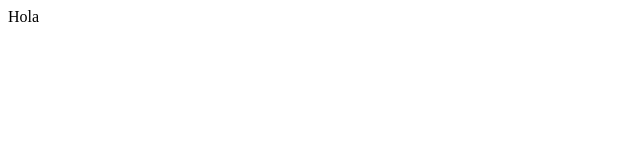
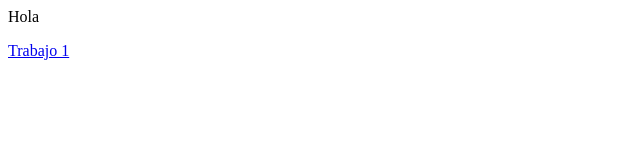
Before and after one commit to TadeoMendoza/plataformas-moviles-entregas, a plain HTML site: page index.html in a window 1280 px wide. Shown: the full height of the page, 0-640 px from the left. Drawn offline with Linux system fonts and the light colour scheme.

Commit message:
Update index.html

```diff
--- a/index.html
+++ b/index.html
@@ -3,5 +3,6 @@
   <body>
     <p>Hola</p>
 
+    <a href="tp-1/index.html"> Trabajo 1</a>
   </body>
   </html>
```
